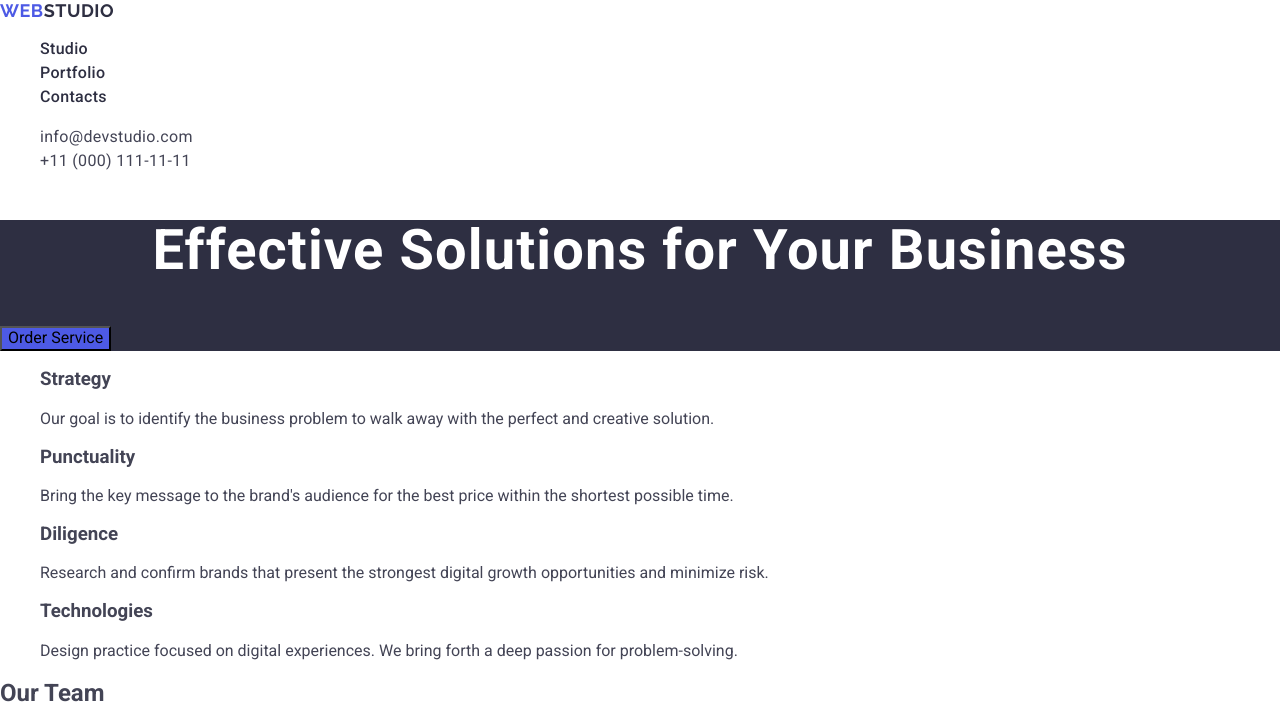
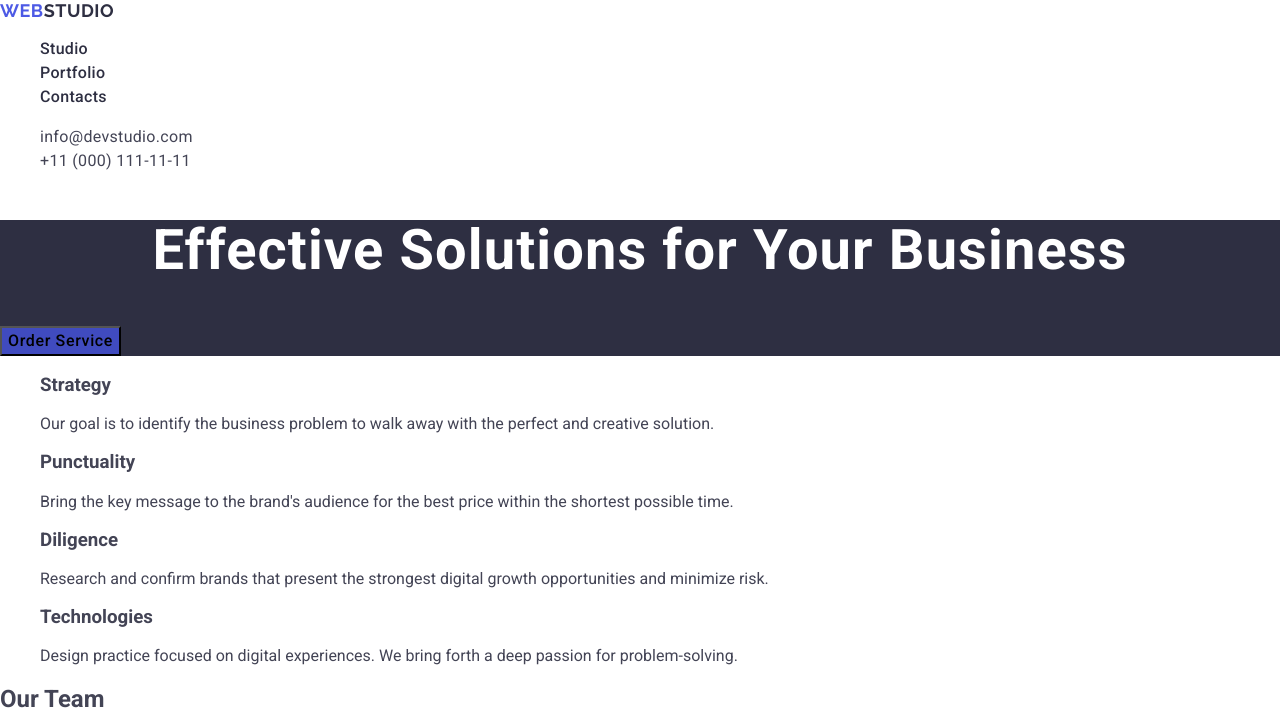
Before and after one commit to masenkq/goit-markup-hw-02, a plain HTML site: page index.html in a window 1280 px wide. In both pictures the pointer is over the button "Order Service". Shown: the top 725 px of the page. Drawn offline with nearby package versions, Linux system fonts and the light colour scheme.

Commit message:
section1

```diff
--- a/css/style.css
+++ b/css/style.css
@@ -84,19 +84,20 @@ a {
 .solutions-button {
 
     background: #4d5ae5;
+    font-weight: 500;
+    font-weight: 500;
+    font-size: 16px;
+    line-height: 1.5;
+    letter-spacing: 0.04em;
     cursor: pointer;
 }
 
 .solutions-btntext {
-    font-weight: 500;
-    font-size: 16px;
-    line-height: 1.5;
-    letter-spacing: 0.04em;
     color: #fff;
 }
 
-.solutions-btntext:hover,
-.solutions-btntext:focus {
+.solutions-button:hover,
+.solutions-button:focus {
     background-color: #404bbf;
     ;
 }
```
